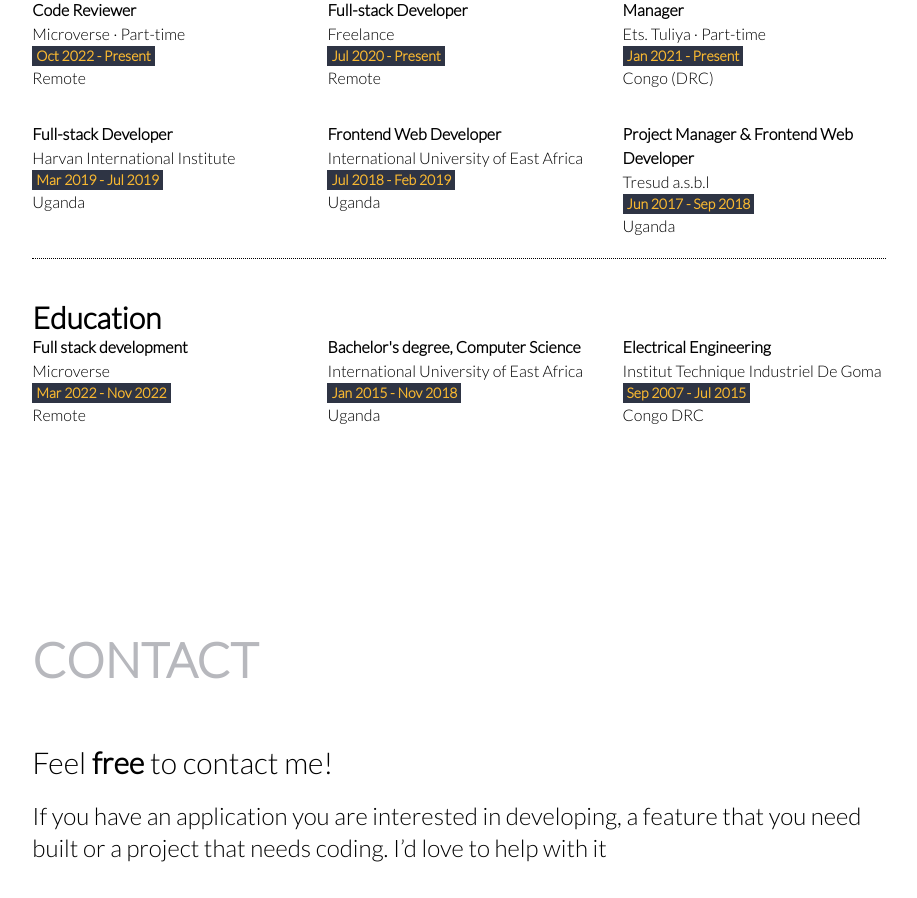
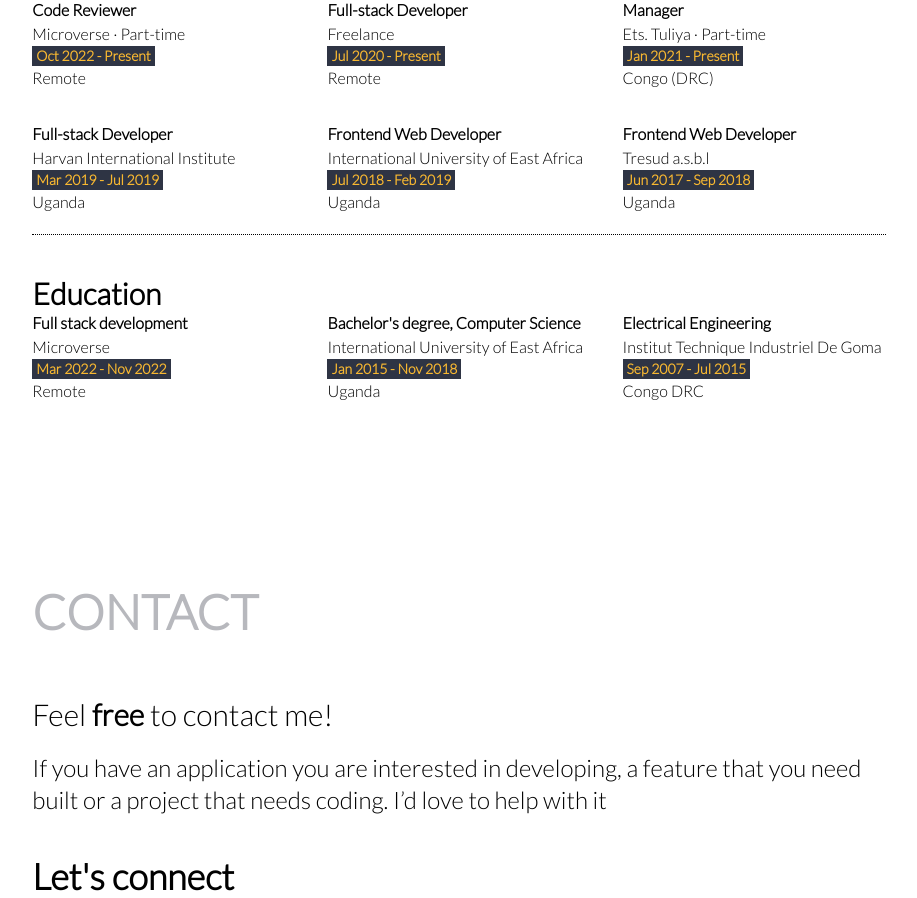
Before and after one commit to bienvenuushindi/my-portfolio, a React (Create React App) app: page / in a window 1280 px wide. Shown: the part 3616-4514 px from the top of the page, without its empty margins (309-1226 px from the left). Built offline with nearby package versions, Linux system fonts and the light colour scheme.

Commit message:
Update site information

```diff
--- a/src/siteData.js
+++ b/src/siteData.js
@@ -109,7 +109,7 @@ export const experience = [
     },
     {
         year: 'Jun 2017 - Sep 2018',
-        position: 'Project Manager & Frontend Web Developer',
+        position: 'Frontend Web Developer',
         company: 'Tresud a.s.b.l',
         location: 'Uganda',
         details: '- Successfully coordinated the development team to build and deliver the website on time.\n' +
```
